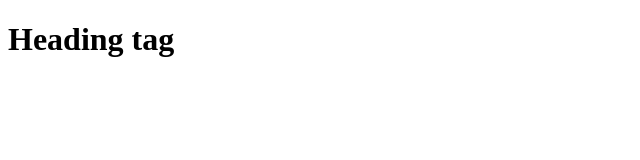
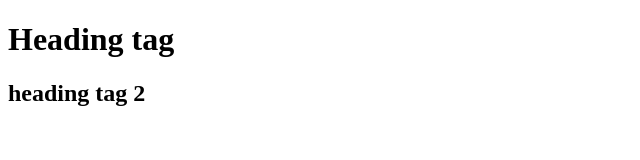
Before and after one commit to suramya98/amigo, a plain HTML site: page index.html in a window 1280 px wide. Shown: the whole page, without its empty margins (0-640 px from the left). Drawn offline with Linux system fonts and the light colour scheme.

Commit message:
updated index file

```diff
--- a/index.html
+++ b/index.html
@@ -7,6 +7,6 @@
 </head>
 <body>
     <h1>Heading tag</h1>
-
+    <h2>heading tag 2</h2>
 </body>
 </html>
```
